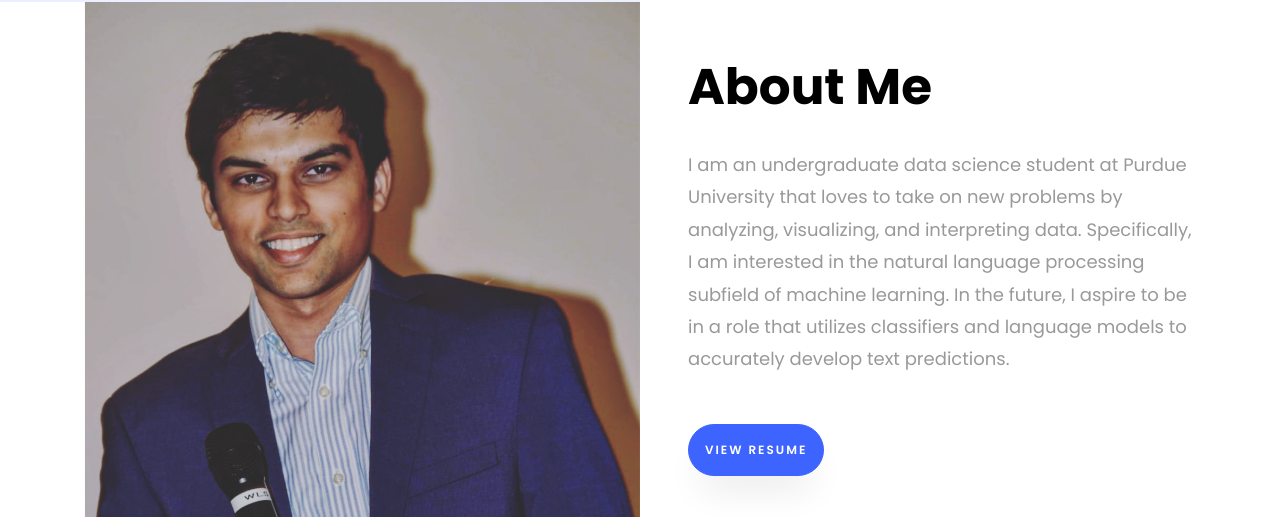
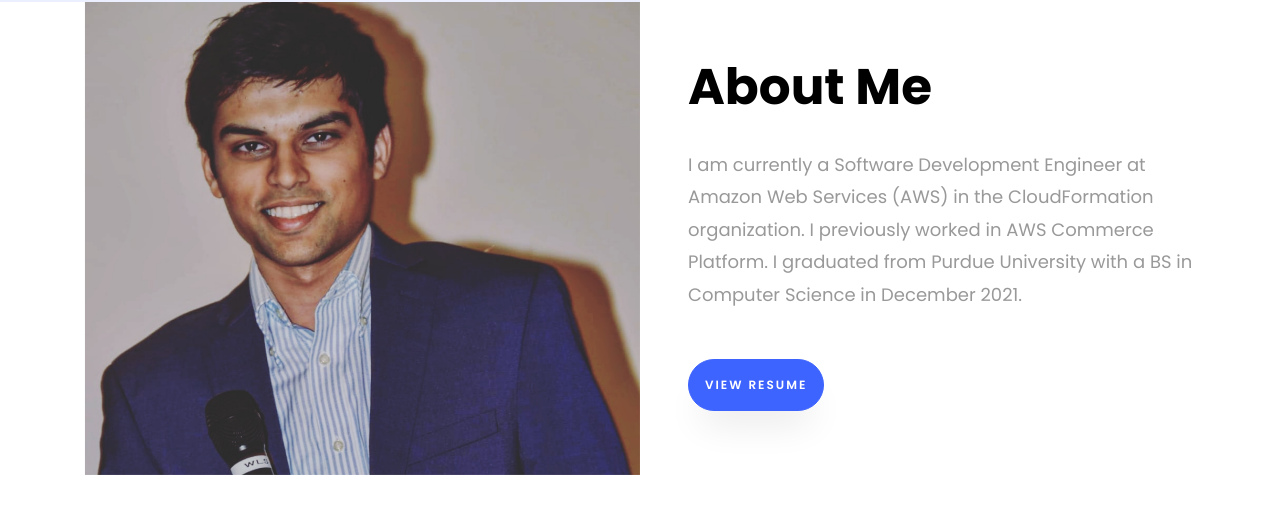
Before and after one commit to slingam00/Personal_Website, a website: page index.html in a window 1280 px wide. Shown: the part 798-1315 px from the top of the page. Drawn offline with Linux system fonts and the light colour scheme; files whose address does not match are found by name.

Commit message:
updating bio

```diff
--- a/index.html
+++ b/index.html
@@ -88,7 +88,7 @@
                       <div class="col-md-12 heading-section ftco-animate">
                         <h1 class="big">About</h1>
                         <h2 class="mb-4">About Me</h2>
-                        <p> <font size="4"> I am an undergraduate data science student at Purdue University that loves to take on new problems by analyzing, visualizing, and interpreting data. Specifically, I am interested in the natural language processing subfield of machine learning. In the future, I aspire to be in a role that utilizes classifiers and language models to accurately develop text predictions.</font></p>
+                        <p> <font size="4">I am currently a Software Development Engineer at Amazon Web Services (AWS) in the CloudFormation organization. I previously worked in AWS Commerce Platform. I graduated from Purdue University with a BS in Computer Science in December 2021.</font></p>
                       </div>
                     </div>
                   <div class="counter-wrap ftco-animate d-flex mt-md-3">
```
